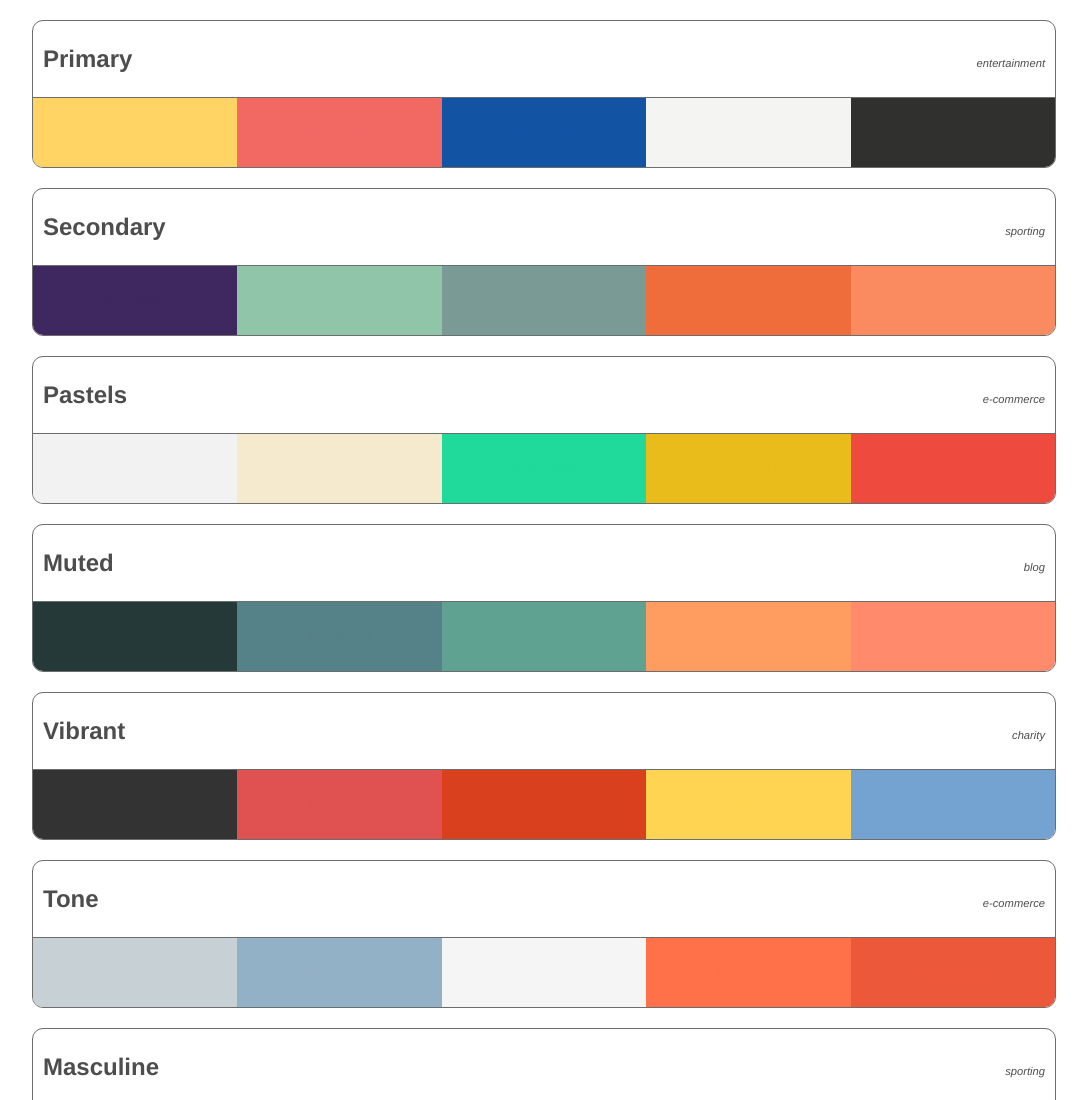
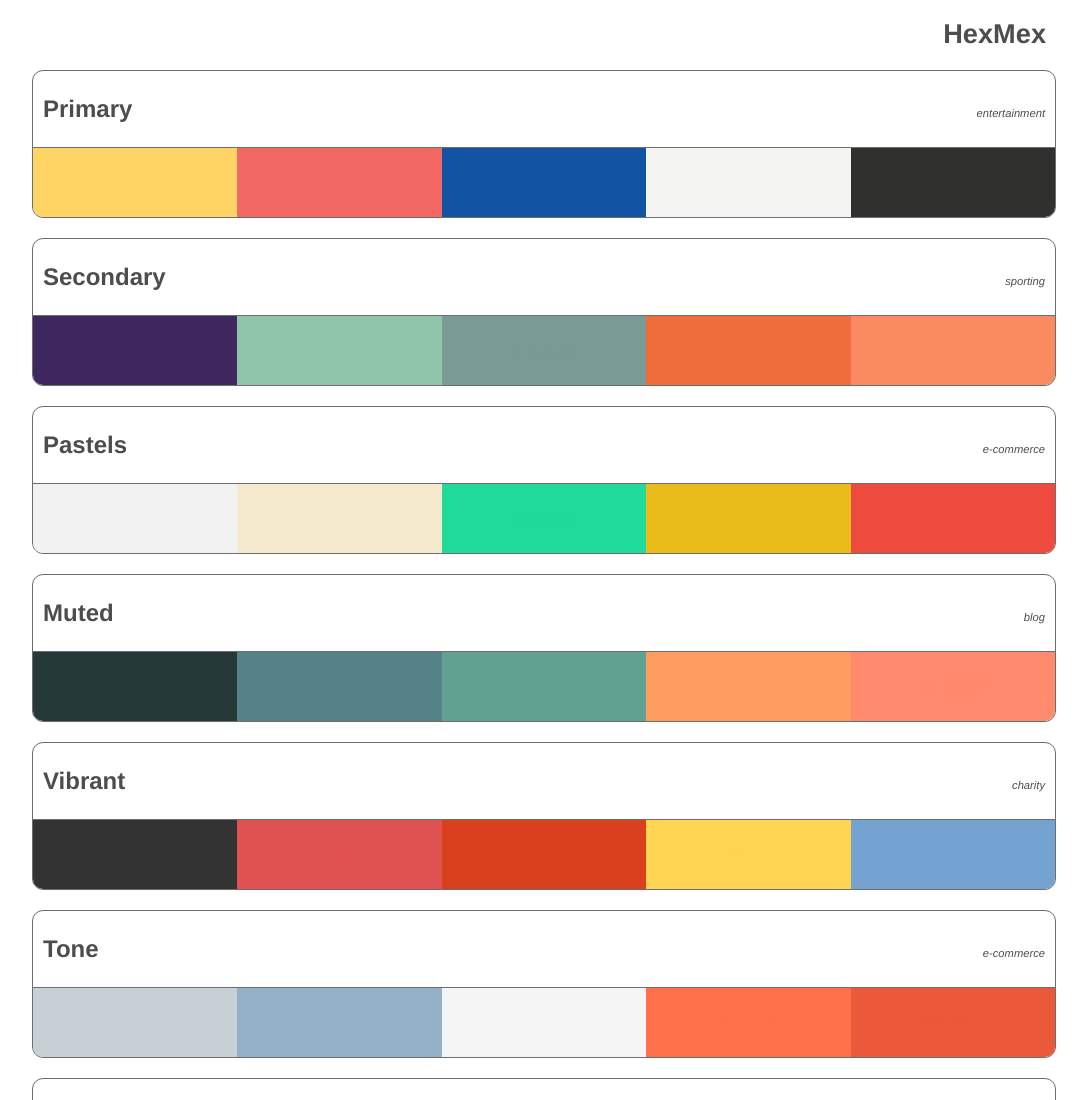
Before and after one commit to jasimper/7.2-HexMex, a plain HTML site: page index.html in a window 1280 px wide. Shown: the top 1100 px of the page, without its empty margins (96-1183 px from the left). Drawn offline with Linux system fonts and the light colour scheme.

Commit message:
added forgotten header

```diff
--- a/app.css
+++ b/app.css
@@ -11,6 +11,13 @@ body {
   font-family: Helvetica, Arial, sans-serif;
   color: #4D4D4D;
   font-size: 1em;
+}
+header {
+  text-align: right;
+  padding: 0 10px;
+}
+h1 {
+  font-size: 1.7rem;
 }
 h3 {
   display: inline-block;
--- a/app.js
+++ b/app.js
@@ -6,6 +6,13 @@
     request.send();
   };
   var handleResponse = function(event) {
+
+    header = document.createElement('header');
+    headerText = document.createElement('h1');
+    headerText.innerText = 'HexMex';
+    header.appendChild(headerText);
+    document.body.insertBefore(header, document.body.childNodes[0]);
+
     var paletteGroups = JSON.parse(event.target.responseText);
     paletteGroups.forEach(function(palatteGroup) {
       var dominant,
```
